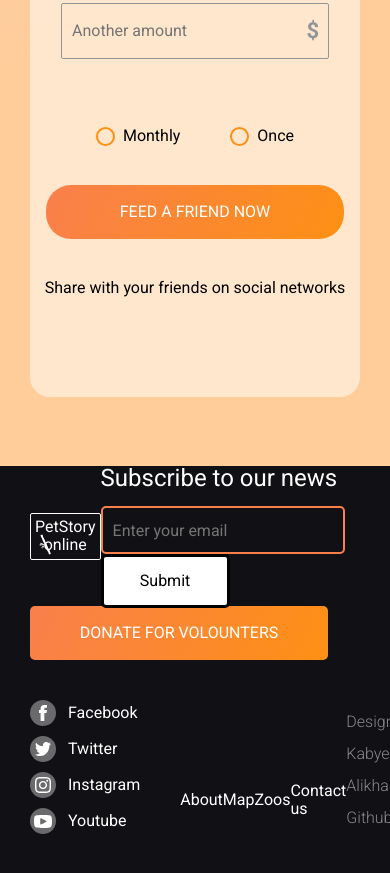
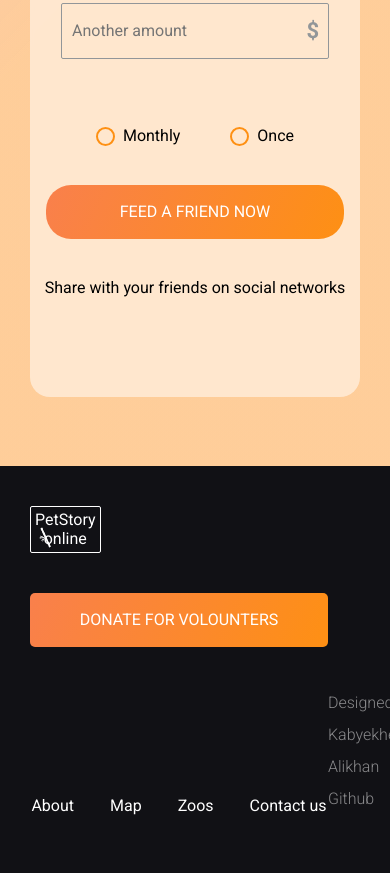
Before and after one commit to 66xzr66/onlinezoo, a plain HTML site: page pages/donate/index.html in a window 390 px wide. Shown: the part 2261-3134 px from the top of the page. Drawn offline with Linux system fonts and the light colour scheme.

Commit message:
adaptive 640 done, 320 started

```diff
--- a/pages/donate/index.html
+++ b/pages/donate/index.html
@@ -114,19 +114,18 @@
     </section>
     <footer class="graybg">
         <div class="container">
-            <nav class="footer_n`av">
-                <div class="logo"><img class="bamboo" src="../main/assets/icons/bamboo.svg" alt="bamboo">PetStory<br>online</div>
-                <div>
+            <nav class="blocks">
+                <div class="logo_box">
+                    <div class="logo"><img class="bamboo" src="../main/assets/icons/bamboo.svg" alt="bamboo">PetStory<br>online</div>
+                    <button class="donate_volounters">DONATE FOR VOLOUNTERS</button>
+                </div>
+                <div class="subscribe_mobile">
                     <div class="subscribe_text">Subscribe to our news</div>
                     <form>
                         <input placeholder="Enter your email" type="email">
                         <button class="dntvolounters">Submit</button>
                     </form>
                 </div>
-            </nav>
-
-            <button class="donate_volounters">DONATE FOR VOLOUNTERS</button>
-            <div class="blocks">
                 <div class="social">
                     <div class="soc_networks">
                         <div class="circle_soc">
@@ -152,7 +151,6 @@
                         </div>
                         <div class="networks">Youtube</div>
                     </div>
-
                 </div>
                 <ul class="about">
                     <li>About</li>
@@ -164,7 +162,7 @@
                     <div>Designed by Kabyekhenov Alikhan</div>
                     <a href="https://github.com/66xzr66" target="_blank" class="mygithub">Github</a>
                 </div>
-            </div>
+            </nav>
         </div>
     </footer>
     <script src="./assets/js/menu.js"></script>
--- a/pages/main/assets/css/block/footer.css
+++ b/pages/main/assets/css/block/footer.css
@@ -81,28 +81,72 @@ form:invalid .dntvolounters {
     display: flex;
     gap: 10px;
     flex-direction: column;
-
 }
 .about {
     display: flex;
-    align-items: center;
     justify-content: center;
     font-size: 16px;
-    margin-top: 0px;
+    gap: 58px;
+    margin: 0px;
+    padding: 0px;
 }
 .authorname {
     font-weight: 100;
     line-height: 200%;
     color: #FFFFFF;
     opacity: 50%;
-
 }
 .blocks {
-    display: flex;
-    align-items: flex-end;
-    justify-content: space-between;
+    display: grid;
+    grid-template-columns: repeat(3, 1fr);
+    align-items: start;
+    width: 100%;
+}
+.logo_box {
+    grid-column: 1 / 3;
+}
+.about {
+    align-self: flex-end;
+}
+.authorname {
+    align-self: flex-end;
+    justify-self: end;
 }
 .mygithub {
     color: #FFFFFF;
     text-decoration: none;
 }
+@media (max-width:640px) {
+    .blocks {
+        grid-template-columns: repeat(2, 1fr);
+        /* column-gap: 40px; */
+        /* align-items: end; */
+    }
+    .subscribe_mobile {
+        display: none;
+    }
+    .about {
+        gap: 36px;
+    }
+    .networks {
+        display: none;
+    }
+    .social {
+        justify-self: end;
+    }
+    .logo_box {
+        grid-column: auto;
+    }
+    .authorname {
+        align-self: end;
+    }
+}
+@media (max-width: 320px) {
+    .panda {
+        width: 150px;
+        height: 110px;
+    }
+    .pick_and_feed {
+        font-size: 24px;
+    }
+}
--- a/pages/main/assets/css/block/header.css
+++ b/pages/main/assets/css/block/header.css
@@ -39,6 +39,7 @@ li:hover, .author:hover {
     color: #fff;
     position: relative;
     z-index: 2;
+    width: max-content;
 }
 
 a {
```
